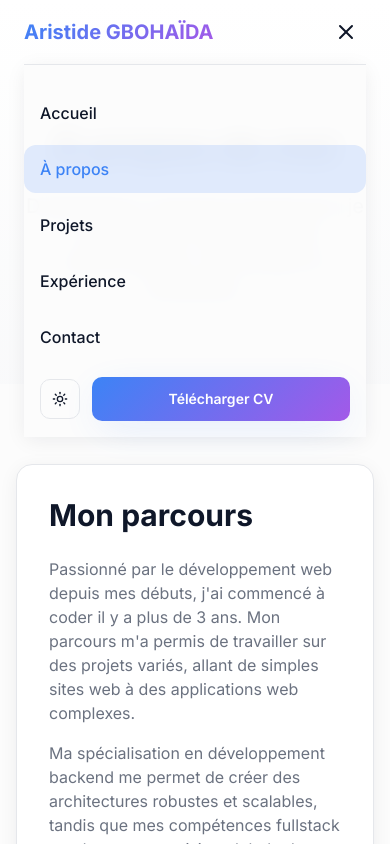
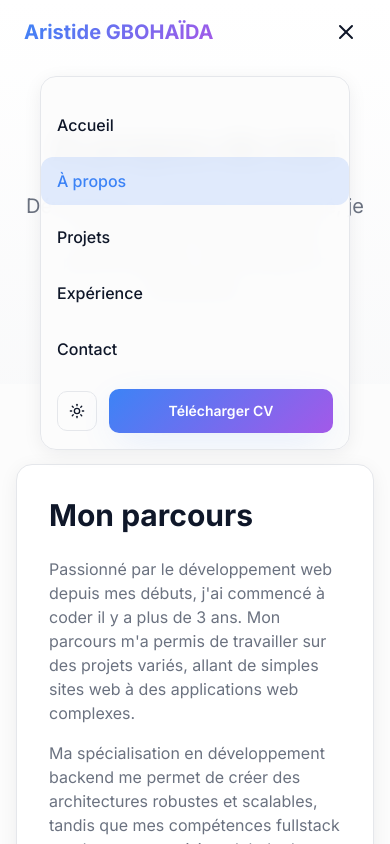
Before and after one commit to aristide-ghd/portfolio-frontend, a React (Vite) app: page /about in a window 390 px wide. Both pictures are taken after a click on the button "Ouvrir le menu". Shown: the top 844 px of the page. Built offline with nearby package versions, Linux system fonts and the light colour scheme; the HTML template or start-up script is replaced by a standard one.

Commit message:
Enhance Navbar component: updated mobile menu styling with additional margins, border, and rounded corners for improved aesthetics and usability.

```diff
--- a/src/components/Navbar.tsx
+++ b/src/components/Navbar.tsx
@@ -97,7 +97,7 @@ const Navbar = () => {
 
         {/* Mobile Navigation */}
         {isOpen && (
-          <div id="mobile-menu" className="md:hidden py-4 border-t border-border bg-background/95 backdrop-blur-md shadow-card">
+          <div id="mobile-menu" className="md:hidden my-3 mx-4 py-4 border border-border bg-background/95 backdrop-blur-md shadow-card rounded-2xl overflow-hidden">
             <div className="flex flex-col gap-2 mt-2">
               {navLinks.map((link) => (
                 <Link
```
